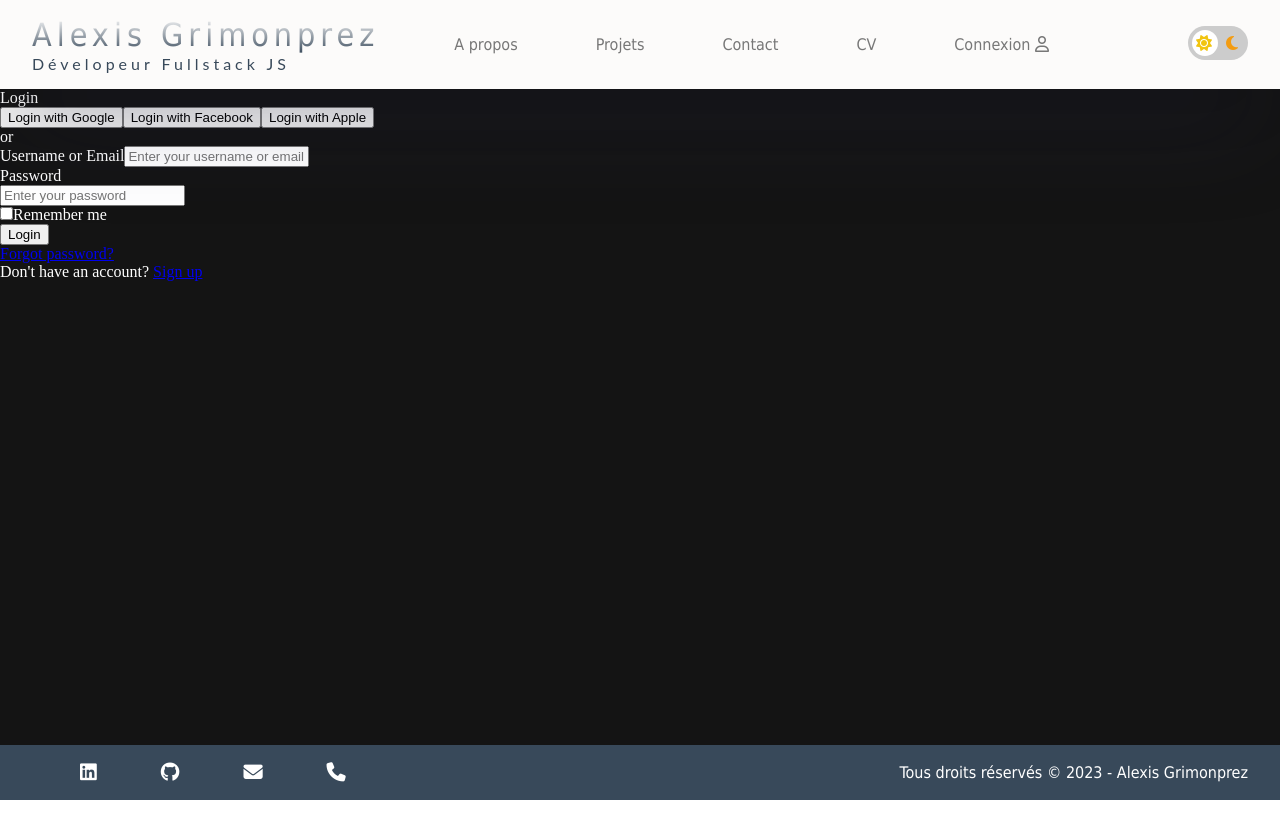
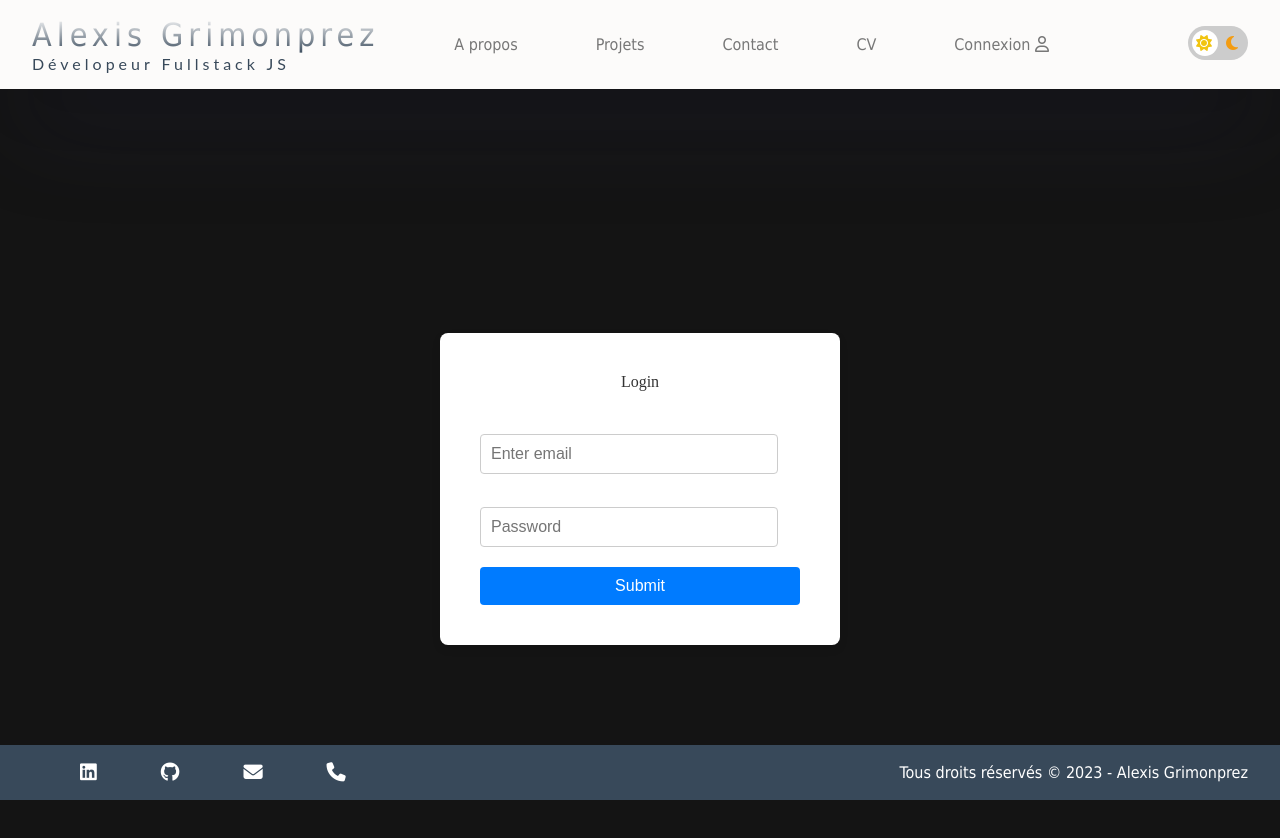
Before and after one commit to GrimonprezAlexis/Angular-portofolio, an Angular app: page /login in a window 1280 px wide. Shown: the top 838 px of the page. Before the commit the page ends 800 px from the top, so only its background shows below. Built offline with nearby package versions, Linux system fonts and the light colour scheme.

Commit message:
Add form login

```diff
--- a/src/app/app-routing.module.ts
+++ b/src/app/app-routing.module.ts
@@ -7,6 +7,7 @@ import { HomeComponent } from './pages/home/home.component';
 import { ProjectsComponent } from './pages/projects/projects.component';
 import { ProjectResolver } from './resolvers/project.resolver';
 import { ModalProjectComponent } from './components/modalProject/modalProject.component';
+import { AuthGuard } from './guards/auth.guard';
 
 const routes: Routes = [
   { path: '', component: HomeComponent },
@@ -17,7 +18,7 @@ const routes: Routes = [
     resolve: { data: ProjectResolver }, // Update the property name to data
   },
   { path: 'about', component: AboutComponent },
-  { path: 'contact', component: ContactComponent },
+  { path: 'contact', component: ContactComponent, canActivate: [AuthGuard] },
   { path: 'login', component: LoginComponent },
   { path: '**', redirectTo: '', pathMatch: 'full' }, // Redirect to the home page for any unknown routes
 ];
--- /dev/null
+++ b/src/app/guards/auth.guard.ts
@@ -0,0 +1,20 @@
+import { Injectable } from '@angular/core';
+import { CanActivate, Router } from '@angular/router';
+import { AuthService } from '../services/auth/auth.service';
+import { Observable } from 'rxjs';
+
+@Injectable({
+  providedIn: 'root',
+})
+export class AuthGuard implements CanActivate {
+  constructor(private authService: AuthService, private router: Router) {}
+
+  canActivate(): Observable<boolean> | Promise<boolean> | boolean {
+    if (this.authService.isLoggedIn) {
+      return true;
+    } else {
+      this.router.navigate(['/login']);
+      return false;
+    }
+  }
+}
--- a/src/app/pages/login/login.component.html
+++ b/src/app/pages/login/login.component.html
@@ -1,38 +1,57 @@
-<div class="background"></div>
-  <div class="container">
-    <div class="login-container">
-      <h1>Login</h1>
-      <div class="social-buttons">
-        <button class="social-button google">Login with Google</button>
-        <button class="social-button facebook">Login with Facebook</button>
-        <button class="social-button apple">Login with Apple</button>
+<div class="container">
+  <div class="login-container">
+    <h1>Login</h1>
+
+    <form
+      name="loginForm"
+      #f="ngForm"
+      (ngSubmit)="f.form.valid && onSubmit()"
+    >
+      <div>
+        <label for="email-input">Email address</label>
+        <input
+          type="email"
+          name="email"
+          id="email-input"
+          [(ngModel)]="loginForm.username"
+          #email="ngModel"
+          placeholder="Enter email"
+          required
+        />
+        <div *ngIf="email.errors && f.submitted">
+          <small *ngIf="email.errors['required']">Please enter email address.!</small>
+          <small *ngIf="email.errors && email.errors['email']">Email address not well formed.!</small>
+        </div>
       </div>
-      <div class="divider">
-        <span class="divider-text">or</span>
+
+      <div>
+        <label for="input-password">Password</label>
+        <input
+          type="password"
+          name="input-password"
+          id="input-password"
+          [(ngModel)]="loginForm.password"
+          #password="ngModel"
+          placeholder="Password"
+          required
+          minlength="5"
+        />
+        <div *ngIf="password.errors && f.submitted">
+          <small *ngIf="password.errors['required']">Please enter password !</small>
+          <small *ngIf="password.errors['minlength']">Password must be at least 5 charavters !</small>
+
+        </div>
       </div>
-      <form>
-        <div class="input-group">
-          <label for="username">Username or Email</label>
-          <input type="text" id="username" placeholder="Enter your username or email">
-        </div>
-        <div class="input-group">
-          <label for="password">Password</label>
-          <div class="password-input">
-            <input type="password" id="password" placeholder="Enter your password">
-            <span class="toggle-password"></span>
-          </div>
-        </div>
-        <div class="checkbox-group">
-          <input type="checkbox" id="remember-me">
-          <label for="remember-me">Remember me</label>
-        </div>
-        <button class="submit-button">Login</button>
-      </form>
-      <div class="forgot-password">
-        <a href="#">Forgot password?</a>
-      </div>
-      <div class="signup-section">
-        <h2>Don't have an account? <a href="#">Sign up</a></h2>
-      </div>
-    </div>
+
+      <button type="submit" class="btn btn-primary">
+        Submit
+      </button>
+    </form>
+
+    <!-- <div class="social-buttons">
+      <button class="social-button google">Login with Google</button>
+      <button class="social-button facebook">Login with Facebook</button>
+      <button class="social-button apple">Login with Apple</button>
+    </div> -->
   </div>
+</div>
--- a/src/app/pages/login/login.component.scss
+++ b/src/app/pages/login/login.component.scss
@@ -0,0 +1,61 @@
+.container {
+    display: flex;
+    justify-content: center;
+    align-items: center;
+    height: 100vh;
+}
+
+.login-container {
+    background-color: #ffffff;
+    padding: 40px;
+    border-radius: 8px;
+    box-shadow: 0 4px 8px rgba(0, 0, 0, 0.1);
+    max-width: 400px;
+    width: 100%;
+    text-align: center;
+}
+
+h1 {
+    color: #333333;
+}
+
+form {
+    margin-top: 20px;
+    text-align: left;
+}
+
+label {
+    display: block;
+    font-weight: bold;
+    margin-bottom: 5px;
+}
+
+input {
+    width: calc(100% - 22px);
+    padding: 10px;
+    margin-bottom: 10px;
+    border: 1px solid #ccc;
+    border-radius: 4px;
+    font-size: 16px;
+}
+
+button {
+    width: 100%;
+    padding: 10px;
+    border: none;
+    border-radius: 4px;
+    font-size: 16px;
+    background-color: #007bff;
+    color: #ffffff;
+    cursor: pointer;
+    margin-top: 10px;
+}
+
+button:hover {
+    background-color: #0056b3;
+}
+
+small {
+    color: #ff0000;
+    font-size: 14px;
+}
--- a/src/app/pages/login/login.component.ts
+++ b/src/app/pages/login/login.component.ts
@@ -1,4 +1,6 @@
 import { Component, OnInit } from '@angular/core';
+import { FormControl, FormGroup, Validators } from '@angular/forms';
+import { AuthService } from 'src/app/services/auth/auth.service';
 
 @Component({
   selector: 'app-login',
@@ -6,7 +8,30 @@ import { Component, OnInit } from '@angular/core';
   styleUrls: ['./login.component.scss'],
 })
 export class LoginComponent implements OnInit {
+  loginForm: any = {
+    username: null,
+    password: null,
+  };
+
   constructor() {}
 
-  ngOnInit() {}
+  ngOnInit(): void {}
+  onSubmit() {
+    console.log(this.loginForm);
+  }
+
+  // onSubmit() {
+  //   // this.authService.login(this.username, this.password).subscribe(
+  //   //   (success: boolean) => {
+  //   //     console.log('Login successful');
+  //   //     // Redirect or do something else upon successful login
+  //   //   },
+  //   //   (error: Error) => {
+  //   //     console.error('Login failed:', error);
+  //   //     // Handle error (e.g., show an error message)
+  //   //   }
+  //   // );
+  //   console.log('this.userform.username', this.userform.username);
+  //   this.authService.login(this.userform.username, this.userform.password);
+  // }
 }
--- /dev/null
+++ b/src/app/services/auth/auth.service.ts
@@ -0,0 +1,34 @@
+import { Injectable } from '@angular/core';
+import { BehaviorSubject, Observable } from 'rxjs';
+
+@Injectable({
+  providedIn: 'root',
+})
+export class AuthService {
+  private loggedIn = new BehaviorSubject<boolean>(false);
+
+  get isLoggedIn() {
+    return this.loggedIn.asObservable();
+  }
+
+  login(username: string, password: string) {
+    // Simulate a server request for authentication
+    if (username === 'admin' && password === 'password') {
+      this.loggedIn.next(true);
+      localStorage.setItem('isLoggedIn', 'true');
+    }
+  }
+
+  logout() {
+    this.loggedIn.next(false);
+    localStorage.removeItem('isLoggedIn');
+  }
+
+  // login(username: string, password: string): Observable<any> {
+  //   return this.http.post(`${this.apiUrl}/login`, { username, password });
+  // }
+
+  // logout(): Observable<any> {
+  //   return this.http.post(`${this.apiUrl}/logout`, {});
+  // }
+}
```
Also changed, not shown: src/app/app.module.ts (+8 -6 lines), 2 other files (tests, documents, lock files or other folders).
